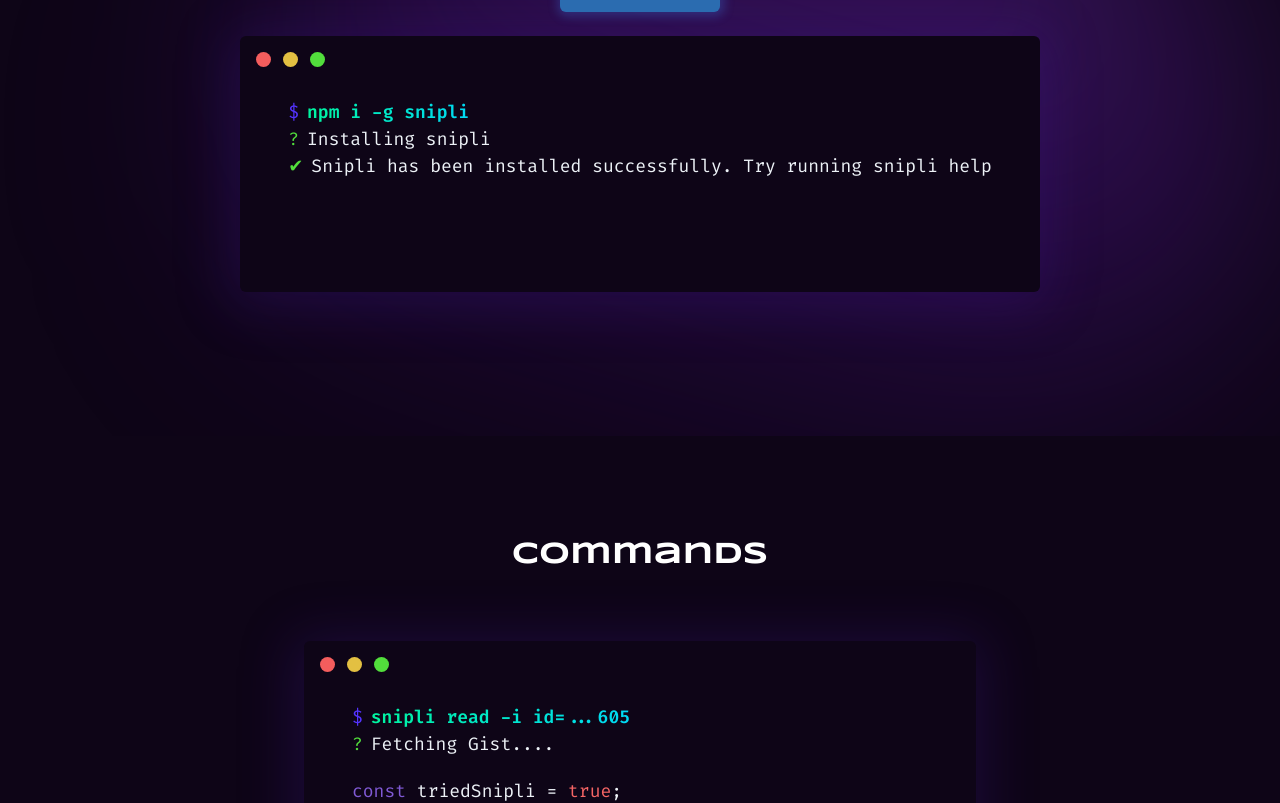
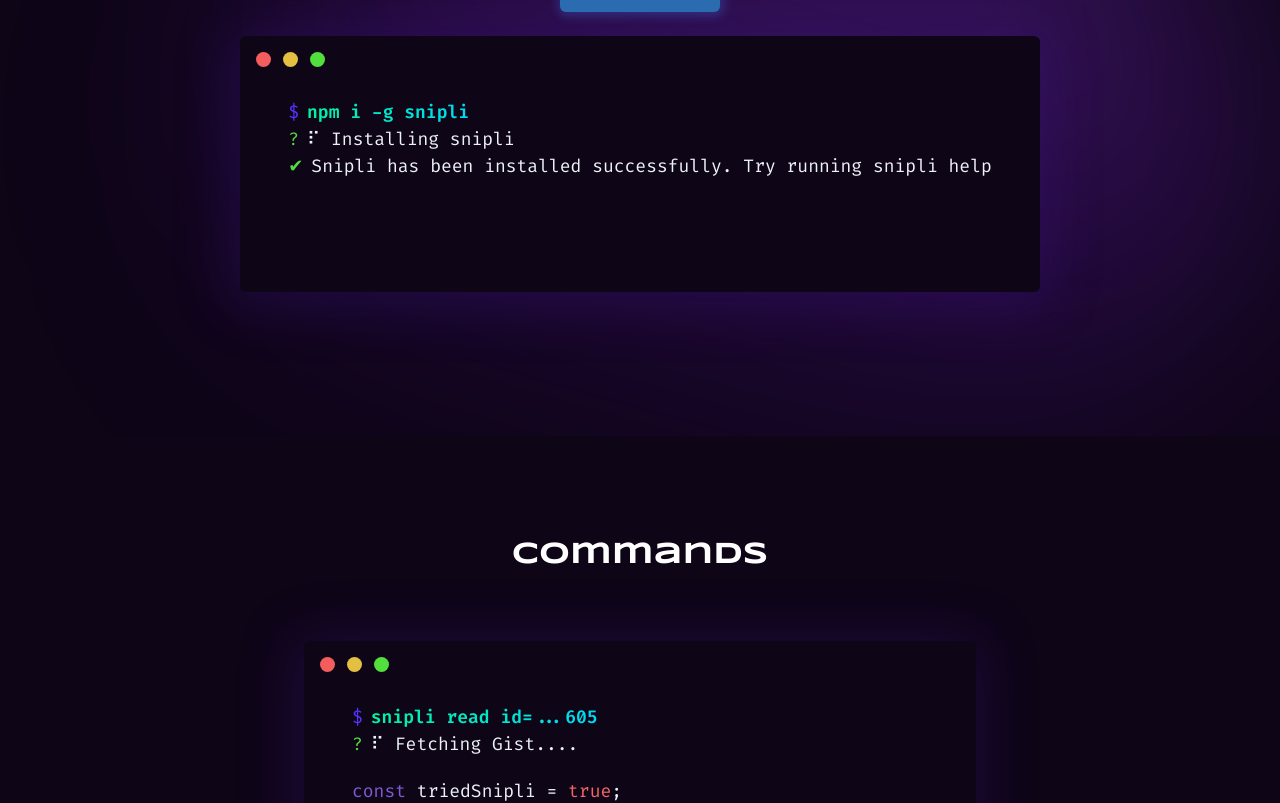
Before and after one commit to buidler-hub/snipli-website, a Next.js app: page / in a window 1280 px wide. Shown: the part 364-1167 px from the top of the page. Built offline with nearby package versions, Linux system fonts and the light colour scheme; no server answers.

Commit message:
✨ feat: add spinner thingy to all examples (#8)

```diff
--- a/outputs/Delete.tsx
+++ b/outputs/Delete.tsx
@@ -17,7 +17,7 @@
             {isDone && (
                 <>
                     <SpinnerText
-                        text="Deleting gist..."
+                        text="⠏ Deleting gist..."
                         onTypingDone={() =>
                             setTimeout(() => setIsDone2(true), 300)
                         }
--- a/outputs/Done.tsx
+++ b/outputs/Done.tsx
@@ -19,7 +19,7 @@
             {isDone && (
                 <>
                     <SpinnerText
-                        text="You can now close this tab"
+                        text="⠏ You can now close this tab"
                         onTypingDone={() =>
                             setTimeout(() => setIsDone2(true), 300)
                         }
--- a/outputs/Edit.tsx
+++ b/outputs/Edit.tsx
@@ -17,7 +17,7 @@
             {isDone && (
                 <>
                     <SpinnerText
-                        text="Editing gist..."
+                        text="⠏ Editing gist..."
                         onTypingDone={() =>
                             setTimeout(() => setIsDone2(true), 300)
                         }
--- a/outputs/Id.tsx
+++ b/outputs/Id.tsx
@@ -16,7 +16,7 @@
             {isDone && (
                 <>
                     <SpinnerText
-                        text="Fetching ID...."
+                        text="⠏ Fetching ID...."
                         onTypingDone={() =>
                             setTimeout(() => setIsDone2(true), 300)
                         }
--- a/outputs/Installation.tsx
+++ b/outputs/Installation.tsx
@@ -17,7 +17,7 @@
             {isDone && (
                 <>
                     <SpinnerText
-                        text="Installing snipli"
+                        text="⠏ Installing snipli"
                         onTypingDone={() =>
                             setTimeout(() => setIsDone2(true), 300)
                         }
--- a/outputs/Logout.tsx
+++ b/outputs/Logout.tsx
@@ -17,7 +17,7 @@
             {isDone && (
                 <>
                     <SpinnerText
-                        text="Logging out...."
+                        text="⠏ Logging out...."
                         onTypingDone={() =>
                             setTimeout(() => setIsDone2(true), 300)
                         }
--- a/outputs/Read.tsx
+++ b/outputs/Read.tsx
@@ -10,13 +10,13 @@
     return (
         <Flex flexDir="column" fontSize="lg">
             <CommandText
-                command="snipli read -i id=...605"
+                command="snipli read id=...605"
                 onTypingDone={() => setTimeout(() => setDone(true), 300)}
             />
             {isDone && (
                 <>
                     <SpinnerText
-                        text="Fetching Gist...."
+                        text="⠏ Fetching Gist...."
                         onTypingDone={() =>
                             setTimeout(() => setIsDone2(true), 300)
                         }
```
